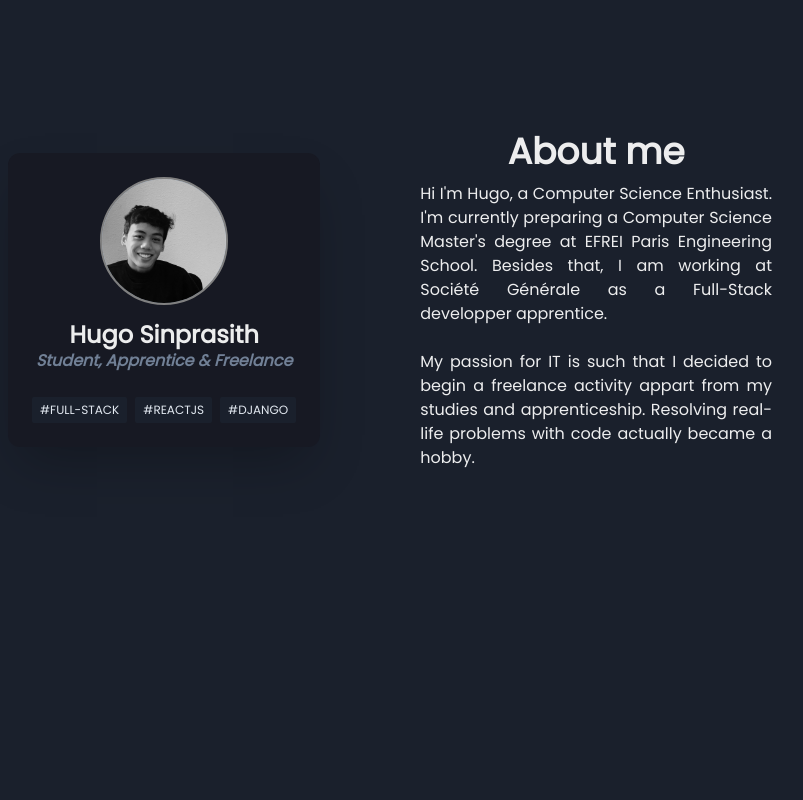
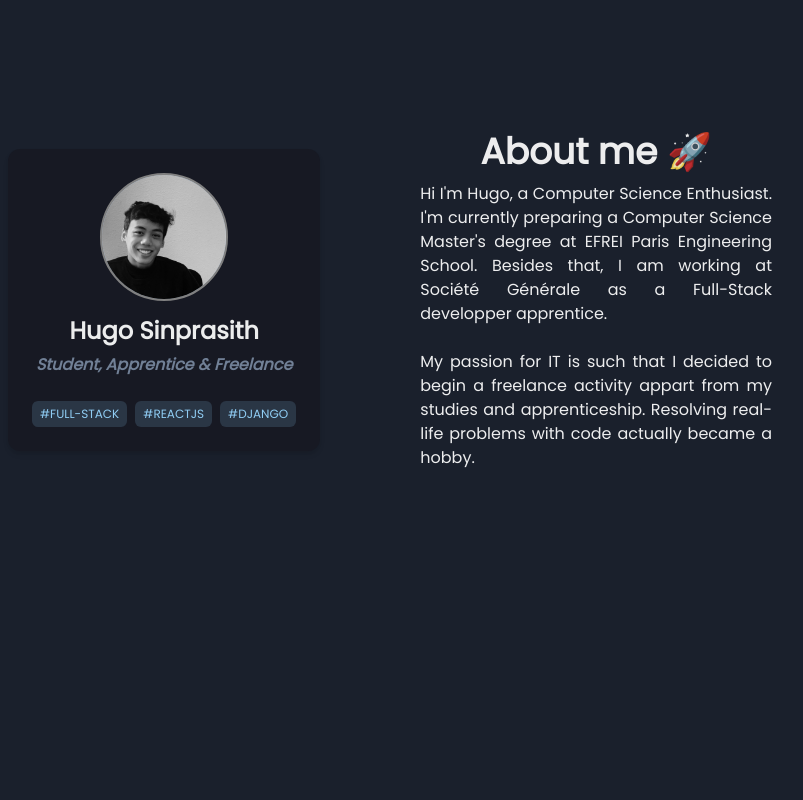
Before and after one commit to hugosinp/hugo-sinprasith-portfolio, a React (Create React App) app: page / in a window 1280 px wide. Shown: the part 900-1700 px from the top of the page, without its empty margins (220-1023 px from the left). Built offline with nearby package versions, Linux system fonts and the light colour scheme; no server answers.

Commit message:
graphic fixs

```diff
--- a/src/app/components/organisms/oBioSection.js
+++ b/src/app/components/organisms/oBioSection.js
@@ -21,26 +21,27 @@ const OBioSection = () => {
             <Flex h={{ base: "auto", lg: "100vh" }} direction={{ base: "column", lg: "row"}} align={'center'}>
                 <VStack p={5}>
                     <Center py={6}>
-                        <Box maxW={'320px'} w={'full'} bg={useColorModeValue('white', 'gray.900')} boxShadow={'2xl'} rounded={'xl'} p={6} textAlign={'center'}>
+                        <Box maxW={'320px'} w={'full'} bg={useColorModeValue('#D9C7BA', 'gray.900')} boxShadow={'md'} rounded={'xl'} p={6} textAlign={'center'}>
 
                             <Avatar size="2xl" src={ me } alt={'Hugo Sinprasith'} mb={4} pos={'relative'} css={{ border: '2px solid grey', }}/>
+
+                            <Stack>
                                 <Heading fontSize={'2xl'} fontFamily={'body'}>
                                     Hugo Sinprasith
                                 </Heading>
                                 <Text fontWeight={600} color={'gray.500'} fontStyle={'italic'} mb={4}>
                                     Student, Apprentice & Freelance
                                 </Text>
-                            <Text textAlign={'center'} color={useColorModeValue('gray.700', 'gray.400')} px={3}>
-                            </Text>
+                            </Stack>
 
                             <Stack align={'center'} justify={'center'} direction={'row'} mt={6}>
-                                <Badge px={2} py={1} bg={useColorModeValue('gray.50', 'gray.800')}  fontWeight={'400'}>
+                                <Badge px={2} py={1} colorScheme={'blue'} borderRadius={'md'}  fontWeight={'400'}>
                                     #full-stack
                                 </Badge>
-                                <Badge px={2} py={1} bg={useColorModeValue('gray.50', 'gray.800')} fontWeight={'400'}>
+                                <Badge px={2} py={1} colorScheme={'blue'} borderRadius={'md'} fontWeight={'400'}>
                                     #reactjs
                                 </Badge>
-                                <Badge px={2} py={1} bg={useColorModeValue('gray.50', 'gray.800')} fontWeight={'400'}>
+                                <Badge px={2} py={1} colorScheme={'blue'} borderRadius={'md'} fontWeight={'400'}>
                                     #django
                                 </Badge>
                             </Stack>
@@ -50,7 +51,7 @@ const OBioSection = () => {
                 </VStack>
                 <VStack p={{ base: 5, lg: 20 }}>
                     <Heading>
-                        About me
+                        About me 🚀
                     </Heading>
                     <Text align={'justify'}>
                         Hi I'm Hugo, a Computer Science Enthusiast.
--- a/src/app/components/organisms/oContactSection.js
+++ b/src/app/components/organisms/oContactSection.js
@@ -128,14 +128,14 @@ const OContactSection = () => {
                             </Link>
                         </Stack>
 
-                        <Box w={'full'} bg={useColorModeValue('white', 'gray.700')} borderRadius="lg" p={8} color={useColorModeValue('gray.700', 'whiteAlpha.900')} shadow="base">
+                        <Box w={'full'} bg={useColorModeValue('#D9C7BA', 'gray.700')} borderRadius="lg" p={8} color={useColorModeValue('gray.700', 'whiteAlpha.900')} shadow="base">
                             <VStack spacing={5}>
 
                                 <FormControl onChange={(e) => setName(e.target.value)} isInvalid={isNameError} isRequired>
                                     <FormLabel>Name</FormLabel>
                                     <InputGroup>
                                         <InputLeftElement zIndex={0} children={<BsPerson />} />
-                                        <Input type="text" name="name" placeholder="Your Name" />
+                                        <Input type="text" name="name" placeholder="Your Name" borderColor={useColorModeValue('gray', 'gray.600')}/>
                                     </InputGroup>
                                     {
                                         isNameError &&
@@ -155,6 +155,7 @@ const OContactSection = () => {
                                             name="email"
                                             placeholder="Your Email"
                                             zIndex={0}
+                                            borderColor={useColorModeValue('gray', 'gray.600')}
                                         />
                                     </InputGroup>
                                     {
@@ -168,7 +169,7 @@ const OContactSection = () => {
 
                                 <FormControl onChange={(e) => setInquiry(e.target.value)} isRequired>
                                     <FormLabel>Type of inquiry</FormLabel>
-                                    <Select id='inquiry'>
+                                    <Select id='inquiry' borderColor={useColorModeValue('gray', 'gray.600')}>
                                         <option>Business</option>
                                         <option>Collaboration</option>
                                         <option>Other</option>
@@ -182,6 +183,7 @@ const OContactSection = () => {
                                         placeholder="Your Message"
                                         rows={6}
                                         resize="none"
+                                        borderColor={useColorModeValue('gray', 'gray.600')}
                                     />
                                     {
                                         isMessageError &&
@@ -195,7 +197,7 @@ const OContactSection = () => {
                                     loading ?
                                         <Button
                                             colorScheme="blue"
-                                            bg="blue.400"
+                                            bg="blue.100"
                                             color="white"
                                             _hover={{
                                                 bg: 'blue.500',
@@ -208,7 +210,7 @@ const OContactSection = () => {
                                     : isNameError || isEmailError || isMessageError ?
                                         <Button
                                             colorScheme="blue"
-                                            bg="blue.400"
+                                            bg="blue.100"
                                             color="white"
                                             isDisabled
                                             _hover={{
--- a/src/app/components/organisms/oProject.js
+++ b/src/app/components/organisms/oProject.js
@@ -28,7 +28,7 @@ const OProject = ({ project }) => {
 
     return (
         <Center py={2} onClick={onOpen} cursor={'pointer'} _hover={{ transform: "scale3d(1.05, 1.05, 1)", transition: "transform 0.15s ease-in-out" }}>
-            <Box maxW={'300px'} w={'300px'} h={'370px'} maxH={'370px'}  bg={useColorModeValue('white', 'gray.900')} boxShadow={'lg'} rounded={'lg'} p={6}>
+            <Box maxW={'300px'} w={'300px'} h={'370px'} maxH={'370px'}  bg={useColorModeValue('#D9C7BA', 'gray.900')} boxShadow={'md'} rounded={'lg'} p={6}>
                 <Box h={'210px'} mt={-6} mx={-6} mb={6} pos={'relative'}>
                     <lottie-player src={project.image}  background="transparent" speed="1" style={{ margin:"auto", width: "200px", height: "200px" }} loop autoplay></lottie-player>
                 </Box>
@@ -44,7 +44,7 @@ const OProject = ({ project }) => {
 
             <Modal onClose={onClose} isOpen={isOpen} isCentered>
                 <ModalOverlay />
-                <ModalContent p={5}>
+                <ModalContent p={5} bg={useColorModeValue('#D9C7BA', 'gray.700')} >
                     <ModalHeader>{project.title}</ModalHeader>
                     <ModalCloseButton />
                     <ModalBody>
@@ -55,7 +55,7 @@ const OProject = ({ project }) => {
                             <HStack>
                                 {
                                     project.tech.map(tech => (
-                                        <Tag key={tech.name} m={1} colorScheme='teal' textTransform={'uppercase'} letterSpacing={1.1}>
+                                        <Tag key={tech.name} m={1} colorScheme='blue' textTransform={'uppercase'} letterSpacing={1.1}>
                                             {tech.name}
                                         </Tag>
                                     ))
@@ -75,7 +75,7 @@ const OProject = ({ project }) => {
                                         Demo
                                     </Link>
                             }
-                            <Button onClick={onClose}>Close</Button>
+                            <Button onClick={onClose} bg={useColorModeValue('#D9C7BA', 'gray.600')}>Close</Button>
                         </Stack>
                     </ModalFooter>
                 </ModalContent>
--- a/src/app/components/organisms/oProjectSection.js
+++ b/src/app/components/organisms/oProjectSection.js
@@ -29,7 +29,7 @@ const OProjectSection = () => {
                     </Link>
                 </Stack>
 
-                <Stack direction={{ base: "row", md: "row" }} maxWidth={{ base: '100%', lg: 'none' }} overflowY={'hidden'} overflowX={{ base: 'auto', lg: 'hidden'}} px={5} spacing={10}>
+                <Stack direction={{ base: "row", md: "row" }} maxWidth={{ base: '100%', lg: 'none' }} overflowY={'hidden'} overflowX={{ base: 'auto', lg: 'hidden'}} p={5} spacing={10}>
                     {
                         usProjects.map(project => (
                             <OProject
```
Lines whose indentation alone changed are shown as unchanged.
